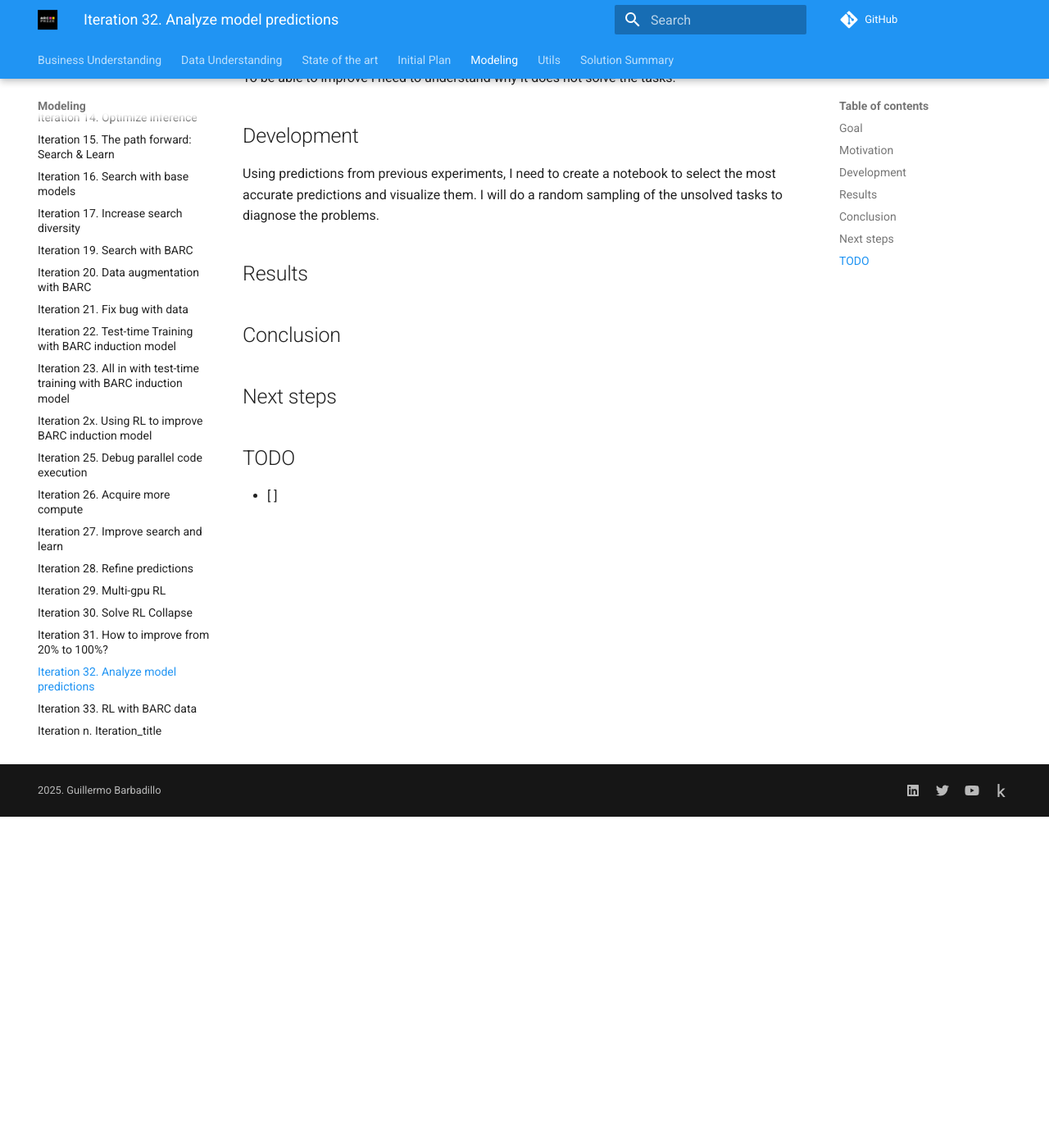
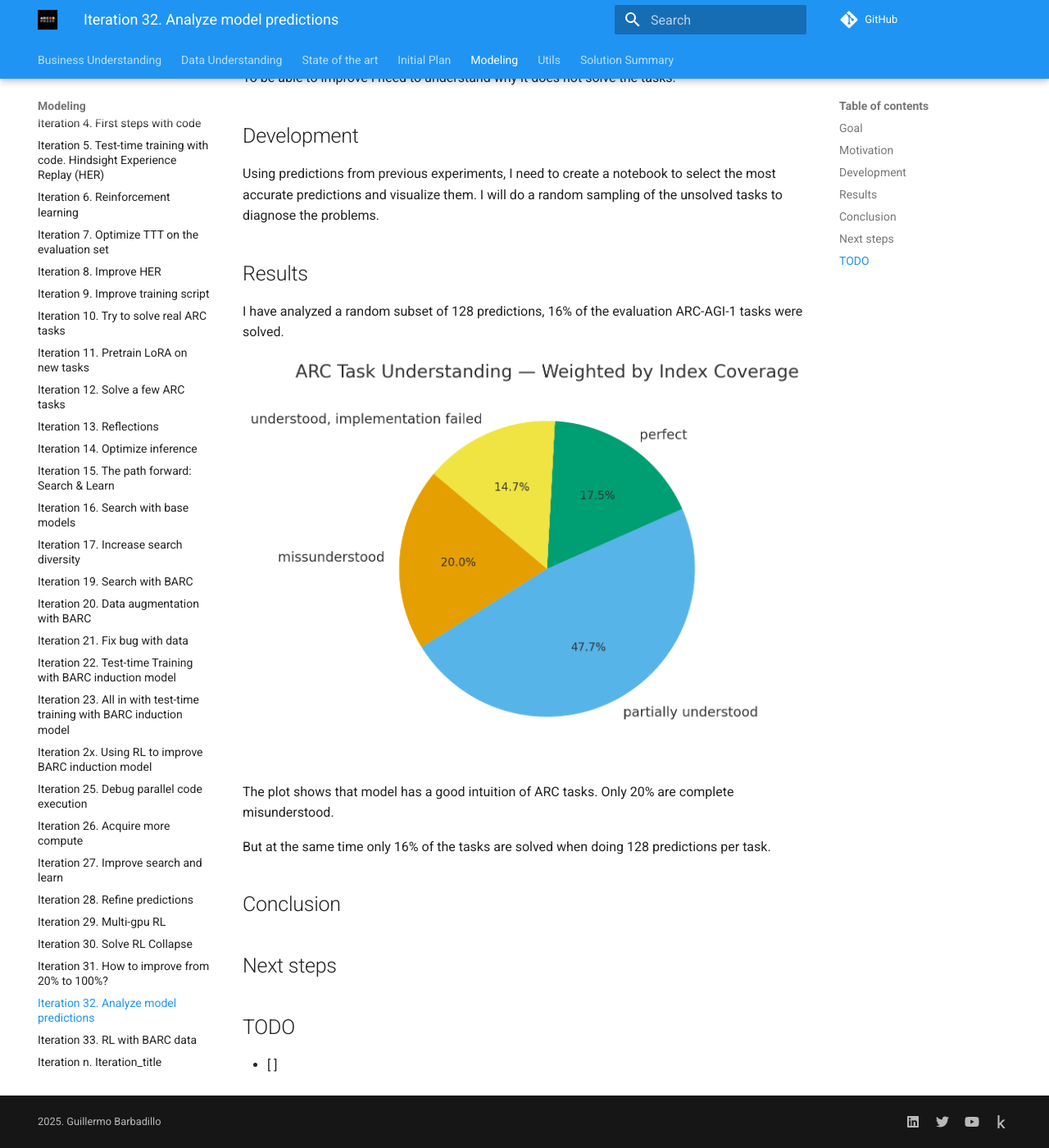
Before and after one commit to ironbar/arc25, an MkDocs documentation site: the page built from docs/modeling/Iteration_32_analyze_model_predictions.md, in a window 1280 px wide and 1400 px high, scrolled down 404 px. Shown: the whole window at 82% size. Built offline with MkDocs 1.6.1 and Material for MkDocs 9.7.7, drawn with Linux system fonts in a browser that asks for light colours; comment, search, counter and statistics services are not loaded.

Commit message:
added plot with results

```diff
--- a/docs/modeling/Iteration_32_analyze_model_predictions.md
+++ b/docs/modeling/Iteration_32_analyze_model_predictions.md
@@ -25,6 +25,14 @@
 
 ## Results
 
+I have analyzed a random subset of 128 predictions, 16% of the evaluation ARC-AGI-1 tasks were solved.
+
+![alt text](res/1760443849455_image.png)
+
+The plot shows that model has a good intuition of ARC tasks. Only 20% are complete misunderstood.
+
+But at the same time only 16% of the tasks are solved when doing 128 predictions per task.
+
 ## Conclusion
 
 ## Next steps
```
Also changed, not shown: docs/modeling/res/1760443849455_image.png (added), 1 other file.
